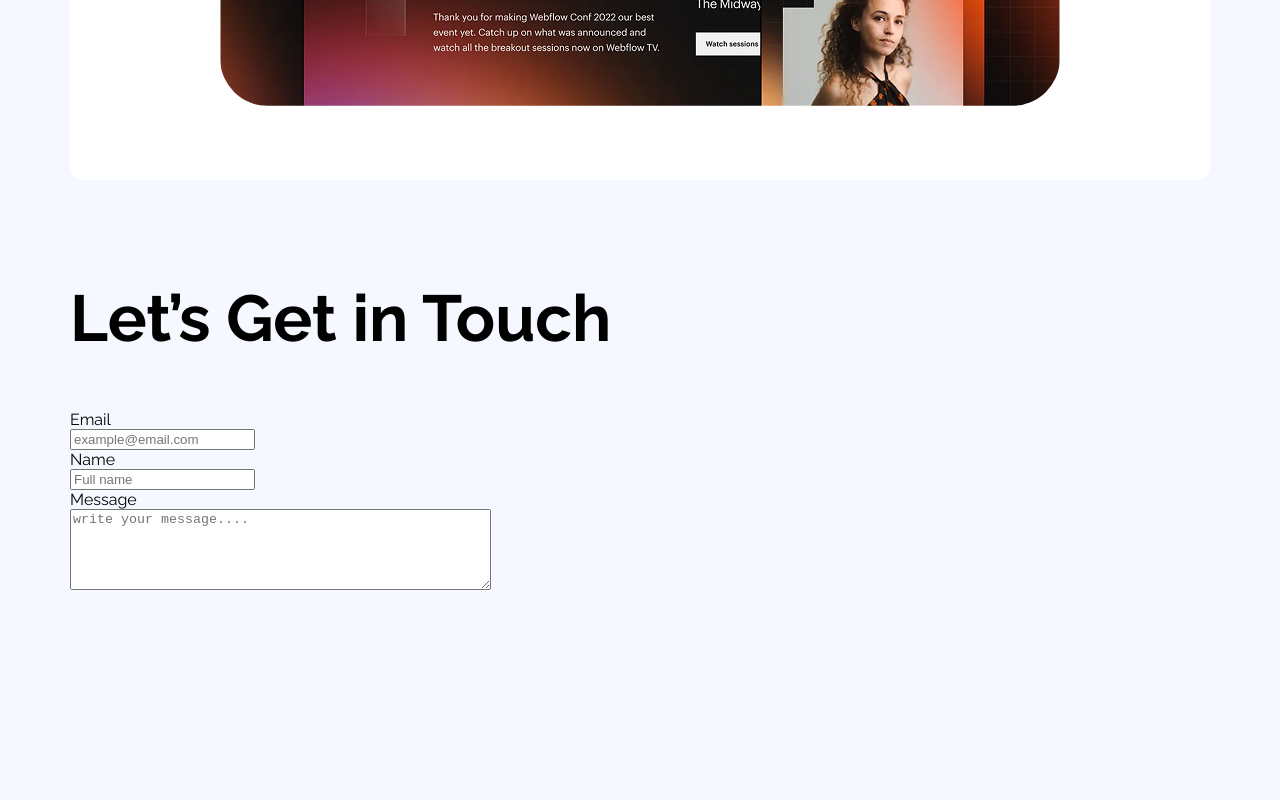
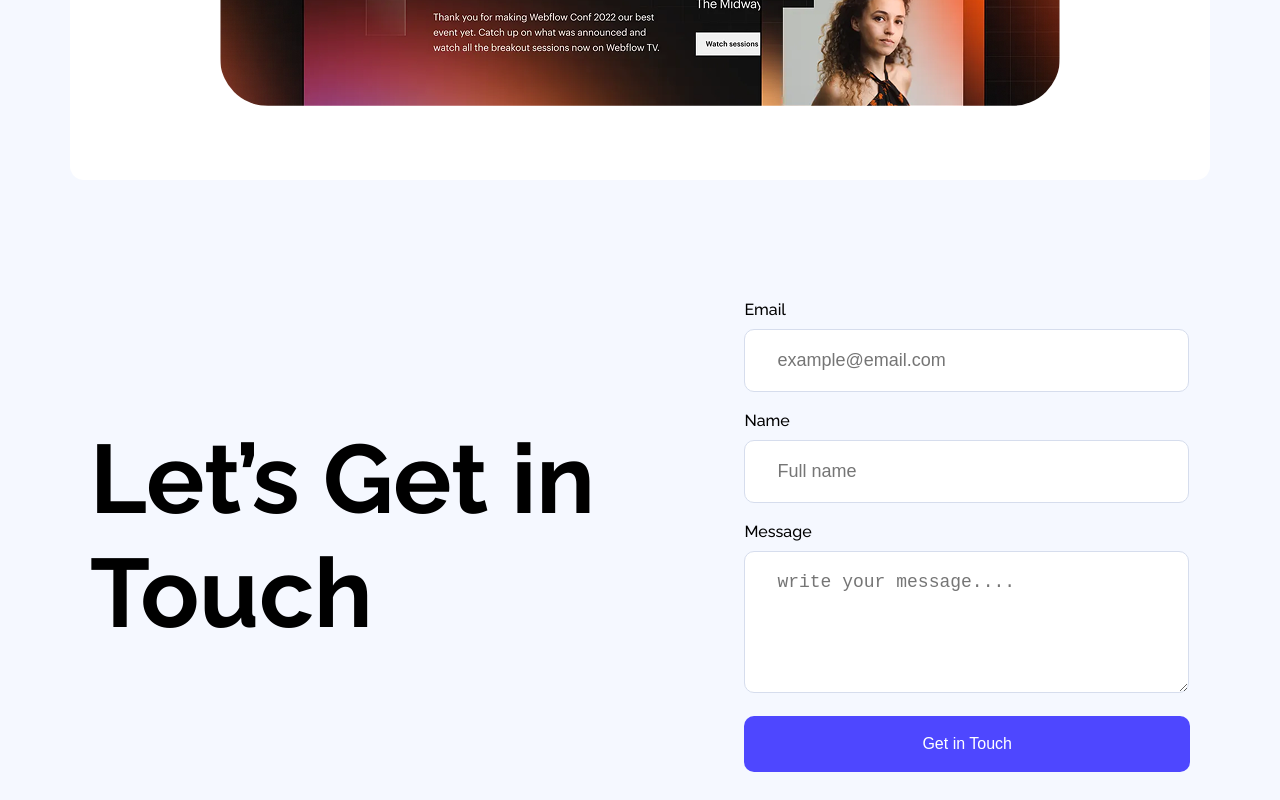
Before and after one commit to aklimaakterasiya/webflow, a plain HTML site: page index.html in a window 1280 px wide. Shown: the part 2716-3516 px from the top of the page. Before the commit the page ends 3318 px from the top, so only its background shows below. Drawn offline with Linux system fonts and the light colour scheme.

Commit message:
added form section correction

```diff
--- a/index.html
+++ b/index.html
@@ -143,8 +143,9 @@
 
         <!-- form section  -->
 
-        <section>
-            <h1>Let’s Get in Touch</h1>
+        <section class="flex form-section">
+            <h3>Let’s Get in Touch</h3>
+            <div class="form">
                 <form action="">
                     <label for="Email">Email</label><br>
                     <input type="email" name="Email" id="email" placeholder="example@email.com"><br>
@@ -153,8 +154,12 @@
                     <input type="text" name="Name" id="name" placeholder="Full name"><br>
 
                     <label for="Message">Message</label><br>
-                <textarea name="Message" cols="50" rows="5" id="message" placeholder="write your message...."></textarea>
+                    <textarea name="Message" cols="50" rows="5" id="message"
+                        placeholder="write your message...."></textarea>
+                    <button class="button touch">Get in Touch</button>
                 </form>
+            </div>
+
         </section>
     </main>
 
--- a/styles/style.css
+++ b/styles/style.css
@@ -174,3 +174,40 @@ h1 {
     border-radius: 48px;
     margin-top: 20px;
 }
+
+/* form section  */
+
+.form{
+    width: 50%;
+}
+
+.form-section h3{
+    color: rgba(0, 0, 0, 1);
+    font-size: 97px;
+    font-weight: 700;
+    margin: 0;
+}
+
+#email, #name, #message{
+    color: rgba(0, 0, 0, 1);
+    font-size: 18px;
+    font-weight: 500;
+    width: 85%;
+    padding: 20px 32px;
+    color: rgba(0, 0, 0, 0.5);
+    gap: 1px;
+    background-color: rgba(255, 255, 255, 1);
+    border-radius: 10px;
+    border: 1px solid rgba(214, 221, 237, 1);
+    margin-top: 10px;
+    margin-bottom: 19px;
+}
+
+label{
+    font-weight: 500;
+}
+
+.touch{
+    width: 100%;
+    padding: 19px 101px;
+}
```
Lines whose indentation alone changed are shown as unchanged.
